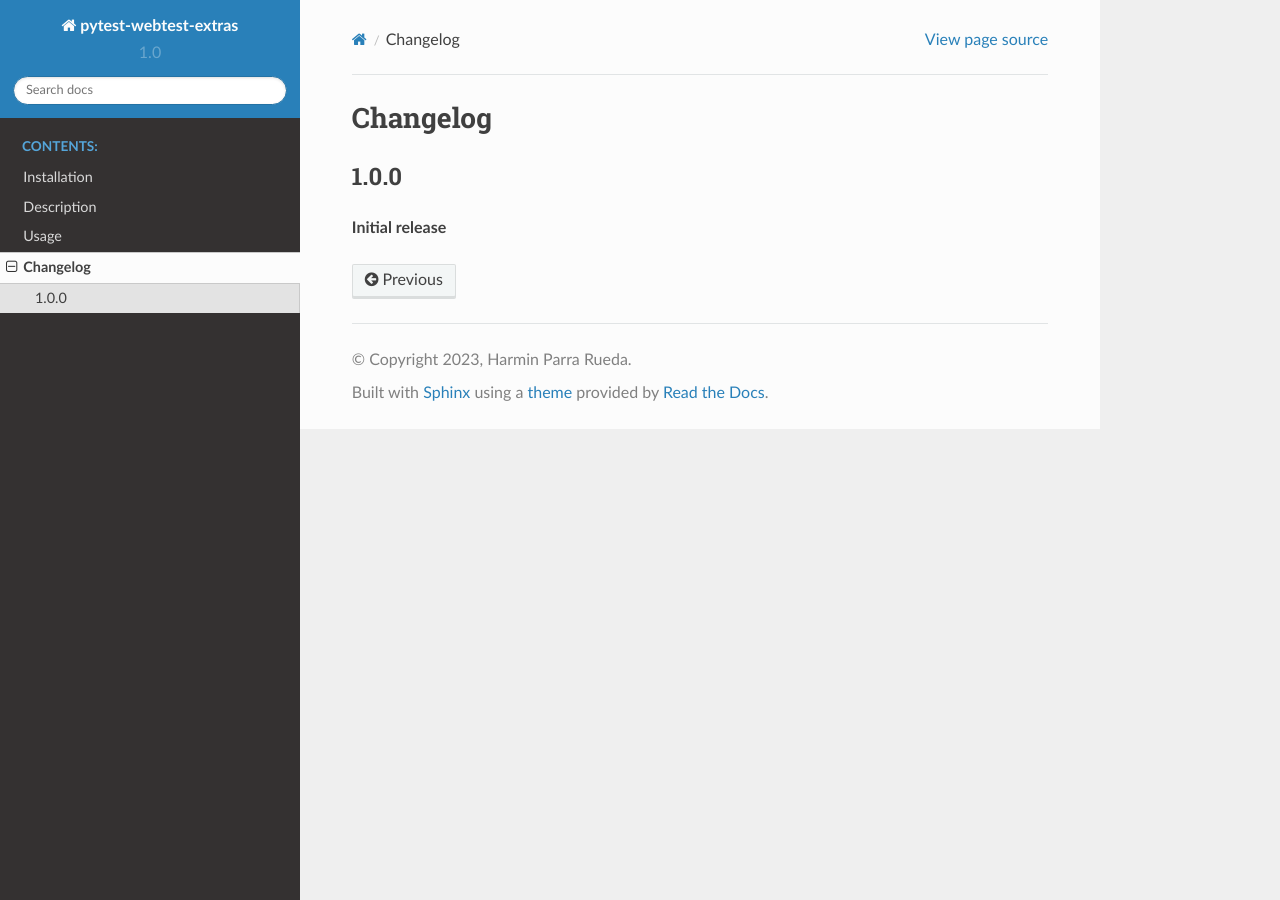
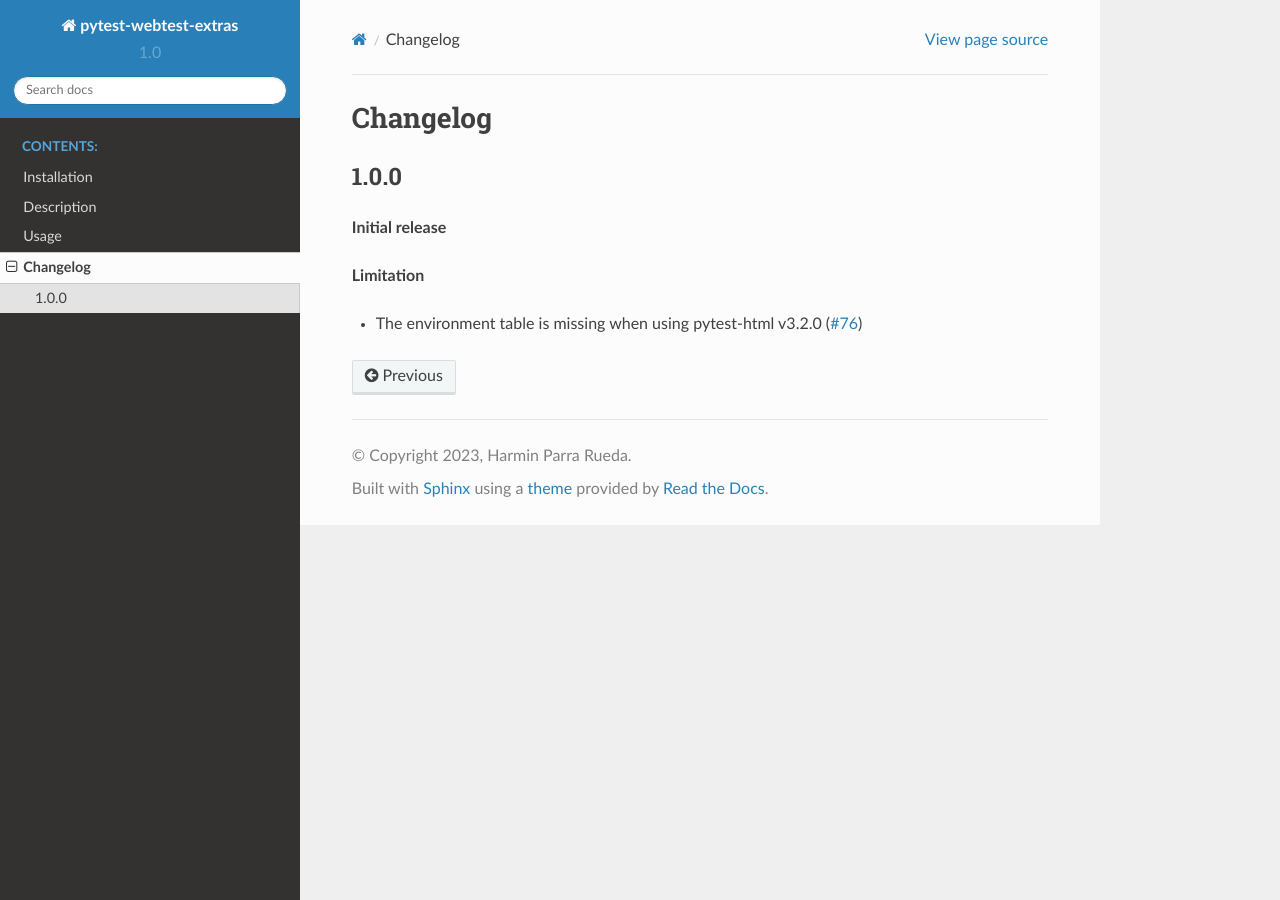
Before and after one commit to harmin-parra/pytest-webtest-extras, a Sphinx documentation site: the page built from docs/changelog.rst, in a window 1280 px wide. Built offline with Sphinx 7.4.7 and the Read the Docs theme 2.0.0, drawn with Linux system fonts in a browser that asks for light colours.

Commit message:
update changelog

```diff
--- a/docs/changelog.rst
+++ b/docs/changelog.rst
@@ -7,3 +7,7 @@ Changelog
 =====
 
 **Initial release**
+
+**Limitation**
+
+* The environment table is missing when using pytest-html v3.2.0 (`#76 <https://github.com/pytest-dev/pytest-metadata/issues/76/>`_)
```
